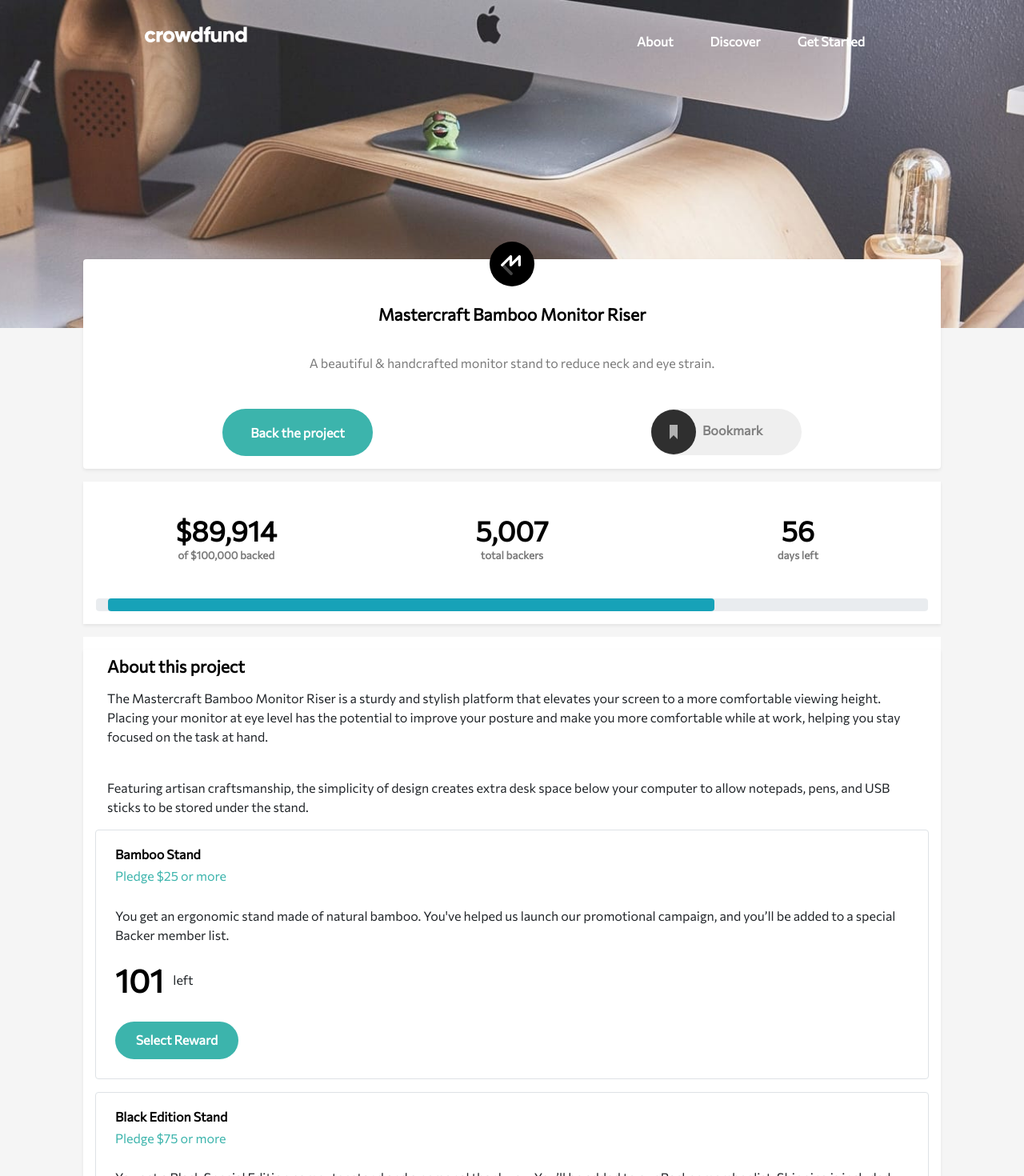
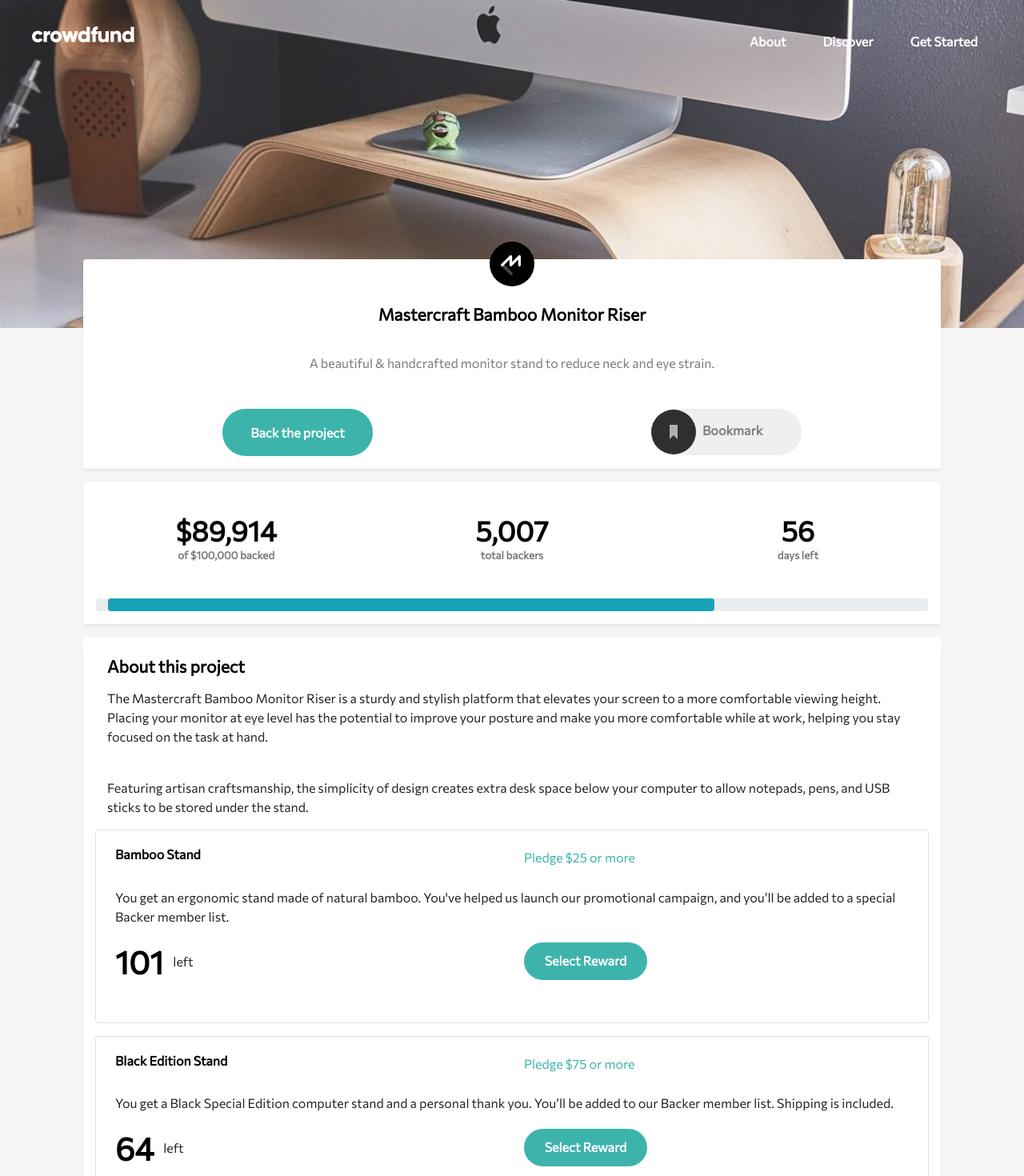
Before and after one commit to MrObonye/crowdfunding, an Angular app: page / in a window 1280 px wide. Shown: the top 1470 px of the page at 80% size. Built offline with nearby package versions, Linux system fonts and the light colour scheme.

Commit message:
fixed responsiveness to medium views

```diff
--- a/src/app/components/common/card/card.component.ts
+++ b/src/app/components/common/card/card.component.ts
@@ -4,17 +4,25 @@ import { Component, Input, OnInit } from '@angular/core';
   selector: 'app-card',
   template: `
     <div class="p-4" >
-  <h5 class="card-title">{{ cardTitle }}</h5>
-  <h5 class="card-sub-title">{{cardSubTitle}}</h5>
+      <div class="row">
+      <h5 class="card-title col-lg-6">{{ cardTitle }}</h5>
+  <h5 class="card-sub-title col-lg-6">{{cardSubTitle}}</h5>
+      </div>
+
   <div class="card-text">{{cardText}}</div>
-  <div class="card-digits row m-0">
+  <div class="row">
+  <div class="card-digits row col-lg-6 m-0">
       <h1 class="card-digits-number">{{cardNumber}}</h1>
       <p class="card-digits-text p-2 m-1">left</p>
   </div>
-    <app-rectangular-button class="mb-3"
+  <div class="col-lg-6">
+  <app-rectangular-button class="mb-3"
     [buttonName]="buttonName"
     [buttonType]="buttonType">
     </app-rectangular-button>
+  </div>
+
+  </div>
   </div>`,
 })
 export class CardComponent implements OnInit {
--- a/src/app/components/hero/hero.component.html
+++ b/src/app/components/hero/hero.component.html
@@ -12,7 +12,7 @@
         [buttonName]="'Back the project'"
         [buttonType]="'accept-button'">
         </app-rectangular-button>
-        <div class="col-3 col-lg-6 p-0">
+        <div class="col-3 col-lg-6 col-md-6 p-0">
           <button class="bookmark d-lg-inline d-md-inline d-none"><img class="m-0 pr-1" src="./../../assets/images/icon-bookmark.svg" alt="bookmark icon">
           </button>
           <img class="m-0 pr-1 d-sm-none" src="./../../assets/images/icon-bookmark.svg" alt="bookmark icon">
--- a/src/assets/scss/_buttons.scss
+++ b/src/assets/scss/_buttons.scss
@@ -10,7 +10,6 @@
   }
 }
 .accept-button {
-
   font-weight: 700;
   background-color: $moderateCyan;
   width: 11.75rem;
@@ -63,7 +62,22 @@
     padding-left: 0px;
     text-align: left;
     &::after {
-      content: 'Bookmark';
+      content: "Bookmark";
+      padding-left: 4px;
+      color: gray;
+      font-weight: 700;
+    }
+
+  }
+  @include breakpoints-up(medium) {
+    width: 11.75rem;
+    height: 3.5875rem;
+    border-radius: 85px;
+    border: none;
+    padding-left: 0px;
+    text-align: left;
+    &::after {
+      content: "Bookmark";
       padding-left: 4px;
       color: gray;
       font-weight: 700;
--- a/src/assets/scss/_navbar.scss
+++ b/src/assets/scss/_navbar.scss
@@ -12,10 +12,11 @@
   }
 }
 .navbar {
-  right: 165px;
+  // right: 165px;
 }
 .list-group {
   background-color: white;
+
 
   .nav-link {
     border-bottom: solid 1px rgb(185, 185, 185);
@@ -23,11 +24,18 @@
       border: none;
     }
     //add responsiveness for medium sized views
+    @include breakpoints-up(medium) {
+      border: none;
+
+    }
 
     a {
       padding: 10px;
       margin-left: 10px;
       text-decoration: none;
+      @include breakpoints-up(medium) {
+        color: white;
+      }
     }
   }
   @include breakpoints-up(large) {
@@ -36,13 +44,16 @@
   }
   // edit the medium screen
   @include breakpoints-up(medium) {
-    margin-right: 10.3125rem;
+    margin-right: 1.5rem;
     background-color: transparent;
   }
 }
 .navbar-brand {
   @include breakpoints-up(large) {
     margin-left: 10.3125rem;
+  }
+  @include breakpoints-up(medium) {
+    margin-left: 1.5rem;
   }
 }
 
@@ -75,6 +86,9 @@
       color: black;
     }
   }
+  @include breakpoints-up(medium) {
+    padding: 10px;
+  }
 }
 .nav-link > a:hover {
   color: $Black;
```
